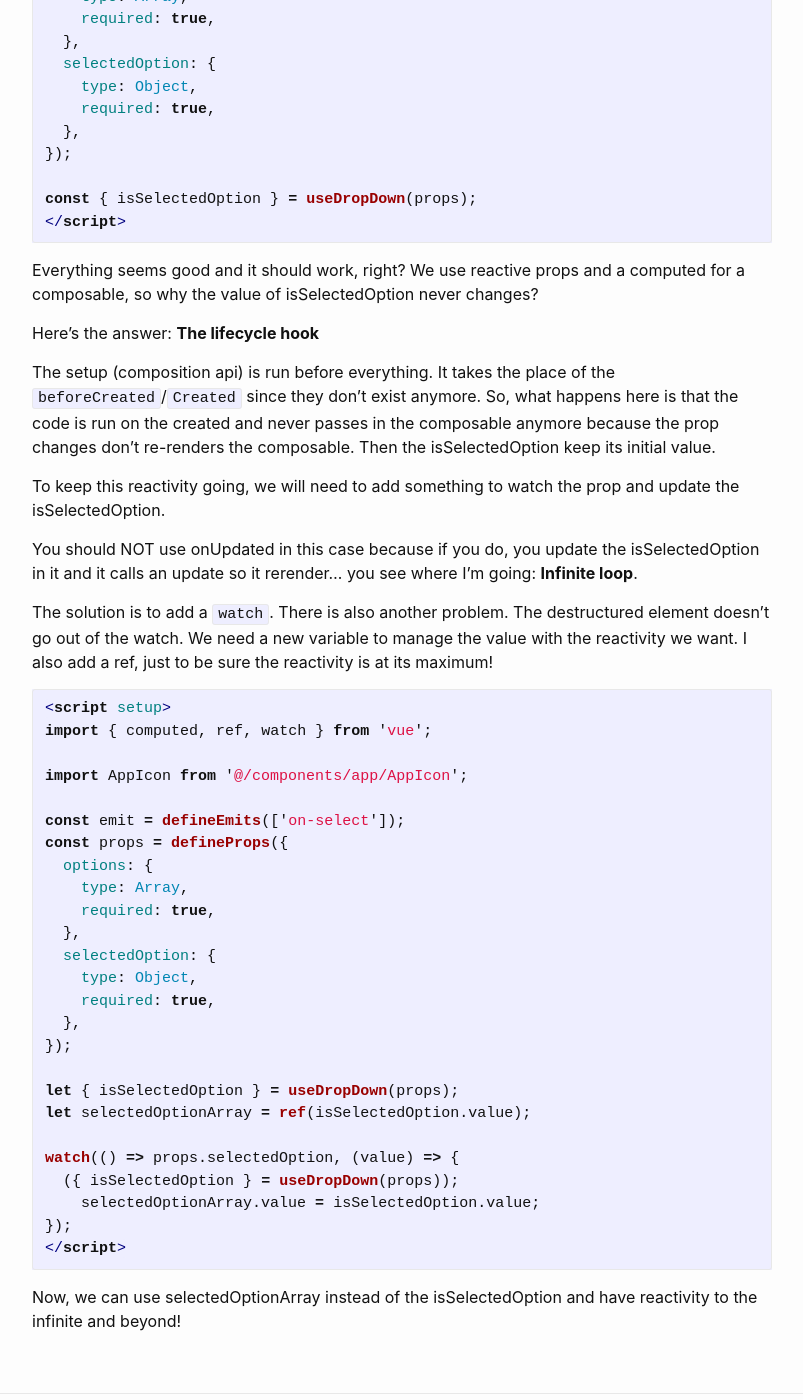
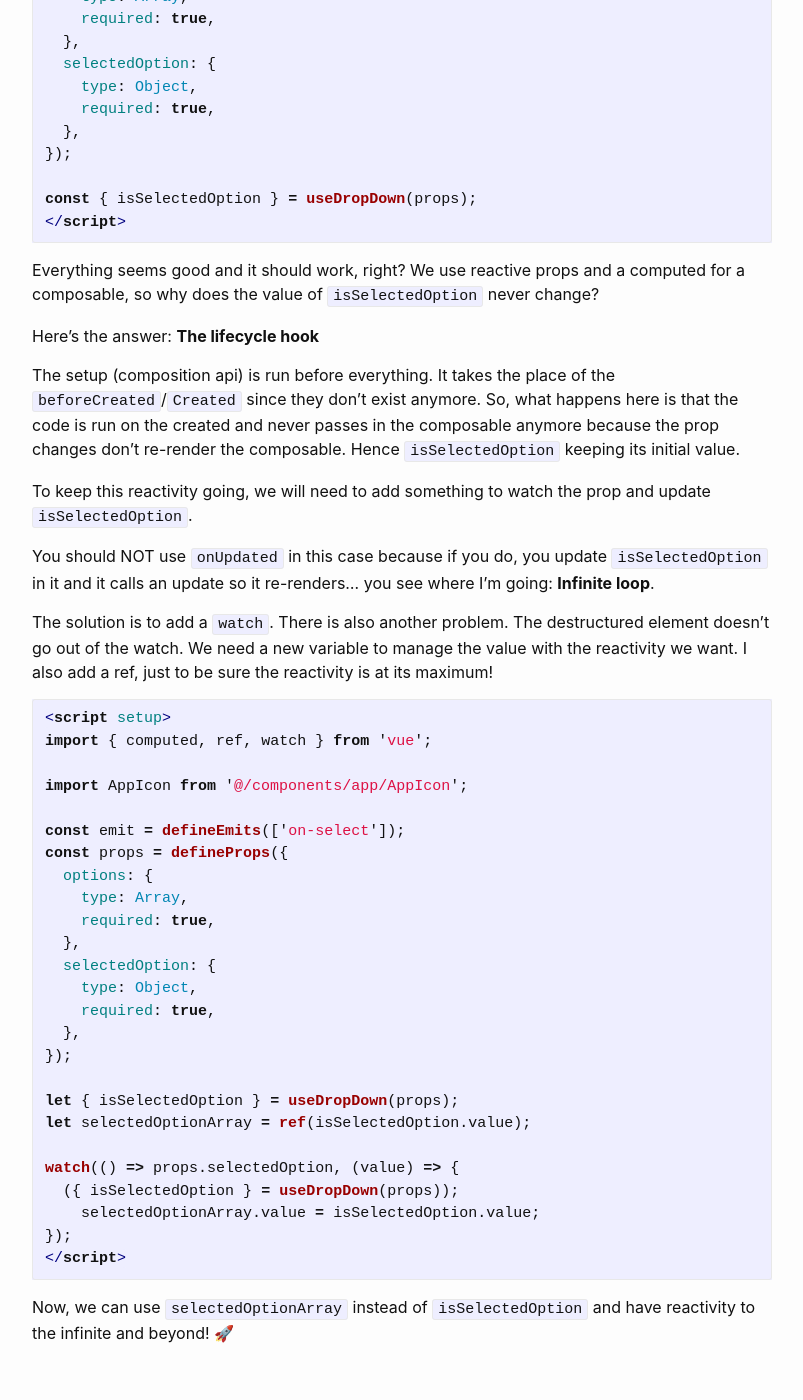
Before and after one commit to kumojin/kumojin.github.io, a Jekyll site: the page built from _posts/2022-03-30-vue3-reactivity-composable-props.md, in a window 1280 px wide and 1400 px high, scrolled down 1480 px. Shown: the whole window, without its empty margins (238-1041 px from the left). Built offline with Jekyll 4.4.1, drawn with Linux system fonts in a browser that asks for light colours; some of the changed text lies outside the part shown.

Commit message:
Fix multiple mispelling mistake!

````diff
--- a/_posts/2022-03-30-vue3-reactivity-composable-props.md
+++ b/_posts/2022-03-30-vue3-reactivity-composable-props.md
@@ -7,7 +7,7 @@ tags:
   - vuejs
 ---
 You install `Vue3` and you decide to use the `composable` and the `composition api`
-to be faster and keep good practice, but something seems wrong and the destructured
+to be faster and follow good practice, but something seems wrong and the destructured
 constant from the composable doesn't update when your props update? I got you!
 <!--more-->
 
@@ -75,22 +75,22 @@ const { isSelectedOption } = useDropDown(props);
 ```
 
 Everything seems good and it should work, right?
-We use reactive props and a computed for a composable, so why the value
-of isSelectedOption never changes?
+We use reactive props and a computed for a composable, so why does the value
+of `isSelectedOption` never change?
 
 Here's the answer: **The lifecycle hook**
 
 The setup (composition api) is run before everything.
 It takes the place of the `beforeCreated`/`Created` since they don't exist anymore.
 So, what happens here is that the code is run on the created and never passes
-in the composable anymore because the prop changes don't re-renders the composable.
-Then the isSelectedOption keep its initial value.
+in the composable anymore because the prop changes don't re-render the composable.
+Hence `isSelectedOption` keeping its initial value.
 
 To keep this reactivity going, we will need to add something to watch the prop
-and update the isSelectedOption.
+and update `isSelectedOption`.
 
-You should NOT use onUpdated in this case because if you do,
-you update the isSelectedOption in it and it calls an update so it rerender...
+You should NOT use `onUpdated` in this case because if you do,
+you update `isSelectedOption` in it and it calls an update so it re-renders...
 you see where I'm going: **Infinite loop**.
 
 The solution is to add a `watch`. There is also another problem.
@@ -126,5 +126,5 @@ watch(() => props.selectedOption, (value) => {
 </script>
 ```
 
-Now, we can use selectedOptionArray instead of the isSelectedOption
-and have reactivity to the infinite and beyond!
+Now, we can use `selectedOptionArray` instead of `isSelectedOption`
+and have reactivity to the infinite and beyond! 🚀
````
